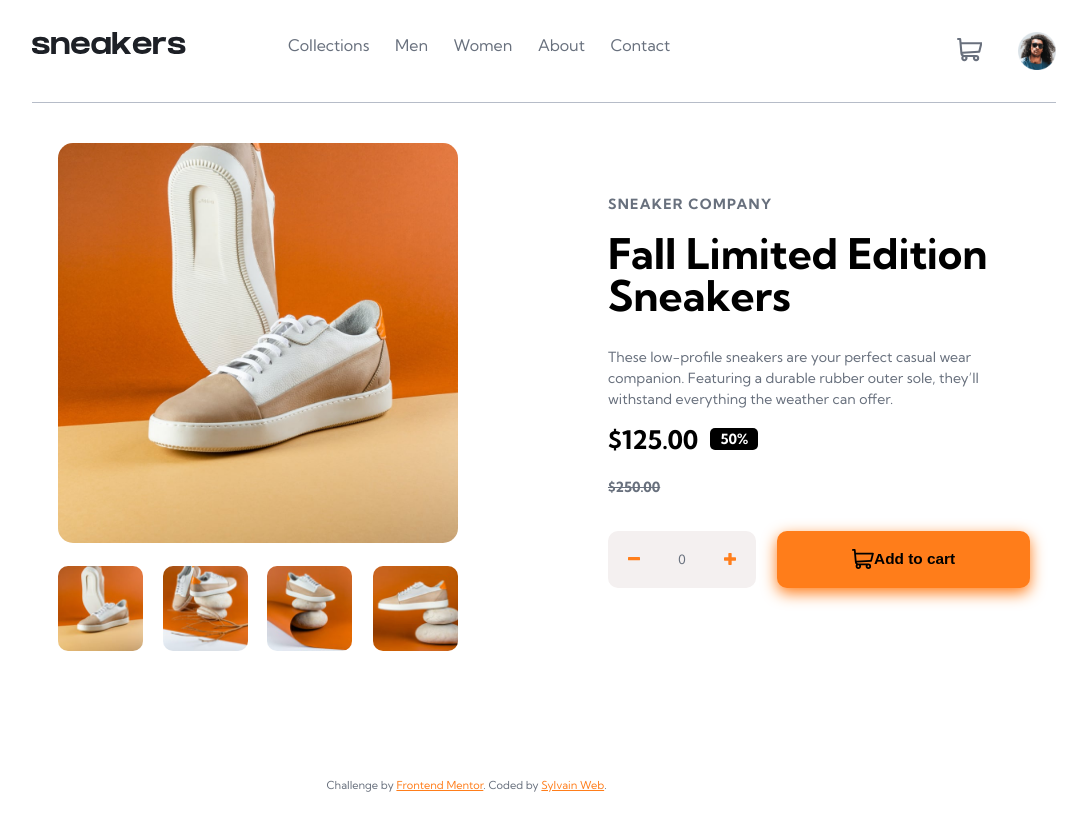
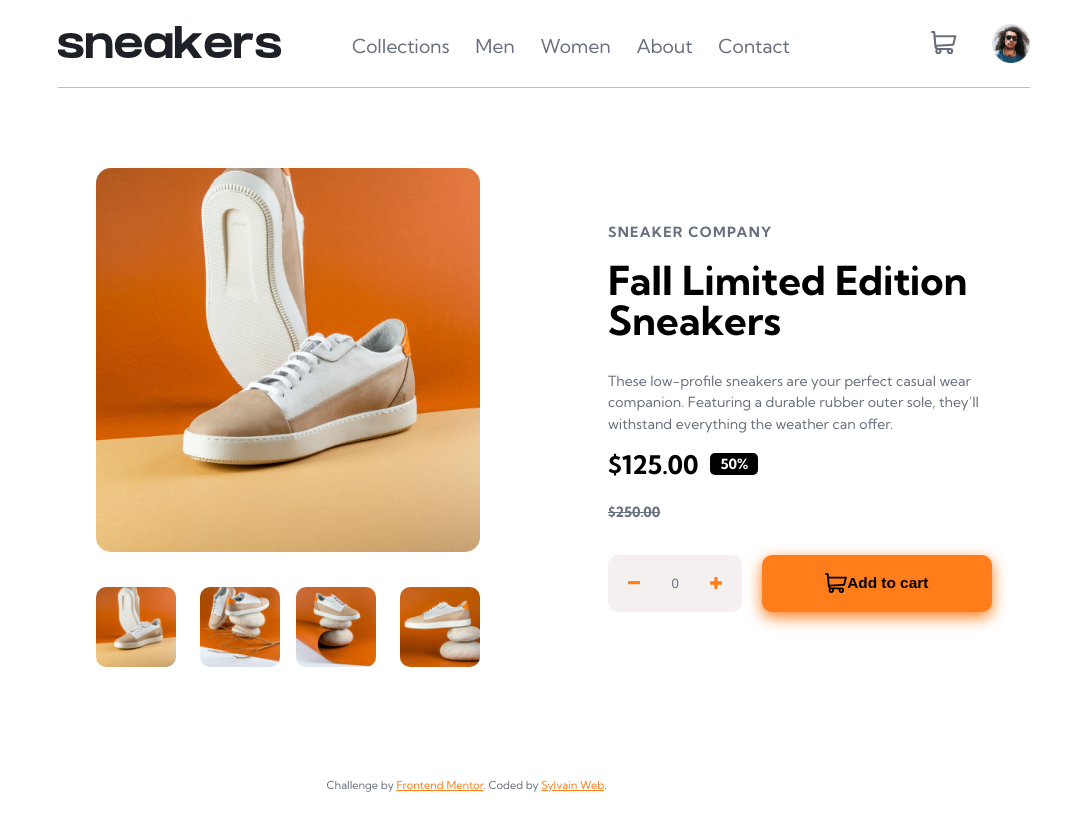
Before and after one commit to SylvainPS78/FEM-e-commerce-page, a plain HTML site: page index.html in a window 1280 px wide. Shown: the whole page, without its empty margins (96-1183 px from the left). After the commit the page ends 800 px from the top, so only its background shows below. Drawn offline with Linux system fonts and the light colour scheme.

Commit message:
FEAT Finished Desktop static design

```diff
--- a/css/style.css
+++ b/css/style.css
@@ -438,6 +438,7 @@ html {
         width: 12vw;
     }
 
+
     .company-name {
         color:var(--dark-grayish-blue);
         letter-spacing: 0.1rem;
@@ -491,10 +492,11 @@ html {
     header {
         display: flex;
         flex-direction: row;
-        margin: 4vh 10vw;
+        align-items: center;
+        margin: 0 3.5vw 5vh 3.5vw;
         justify-content: space-between;
         border-bottom: 1px solid var(--grayish-blue);
-        padding-bottom: 4vh;
+        height:5vh;
     }
 
     html {
@@ -502,16 +504,13 @@ html {
     }
 
     #left-main {
-        width:33vw;
-    }
-
-    main {
-        margin: 5vh 12vw;
+        width:44vw;
+        max-width: 44vw;
     }
 
     .nav-menu {
         position:absolute;
-        top:calc(4vh + 3px);
+        top:1.5vh;
         left:30vw;
         display: flex;
         flex-direction: row;
@@ -528,9 +527,8 @@ html {
         display: grid;
         grid-template-columns: repeat(4, 1fr);
         grid-template-rows: 4fr 1fr;
-        gap:min(1.65vw, 2vh);
-        max-width:min(50vh, 33vw);
-        max-height: 50vh;
+        max-width:min(65vh, 44vw);
+        max-height: min(80vh,54vw);
     }
 
     .price-wrapper {
@@ -543,35 +541,36 @@ html {
     }
 
     .product-name {
-        font-size:3.3vw;
+        font-size:min(5vh,3.3vw); /*  TBD  */
+        margin-bottom: 30px;  /*  TBD  */
         color:var(--black);
         line-height: 1;
-        margin-bottom: 30px;
     }
 
     .product-picture {
         border-radius: 15px;
         grid-column: 1/5;
         grid-row: 1;
-        max-height: min(50vh, 33vw);
-        max-width: min(50vh, 33vw);
+        max-height: min(65vh, 44vw);
+        max-width: min(65vh, 44vw);
     }
 
     .product-section {
         display: flex;
         flex-direction: row;
+        margin: 0 4.5vw 5vh 4.5vw;
     }
 
     .product-thumbnail {
         grid-row: 2;
         border-radius: 10px;
-        margin-top: 0.5vw;
-        max-height: min(11vh, 7vw);
-        max-width: min(11vh, 7vw);
+        max-height: min(13vh, 9.5vw);
+        max-width: min(13vh, 9.5vw);
+        margin-top:2vh;
     }
 
     .quantity-wrapper {
-        padding:20px;
+        padding:20px;  /*  TBD  */
         width:35%;
     }
 
@@ -584,9 +583,11 @@ html {
     #right-main {
         display: flex;
         flex-direction: column;
-        margin-left:10vw;
-        margin-top:4vw;
-        width:33vw;
+        justify-content: center;
+        margin-left:3vw;
+        width:44vw;
+        max-width: 44vw;
+        max-height: 91vh;
     }
 
     #thumbnail-1 {
@@ -608,3 +609,64 @@ html {
         justify-self: end;
     }
   }
+
+
+  @media (min-width: 1001px) {
+
+    #company-logo {
+        width: 17.5vw;
+    }
+
+    header {
+        margin: 0 12vw 10vh 12vw;
+        height:11vh;
+    }
+
+    #left-main {
+        width:30vw;
+        max-width: 30vw;
+    }
+
+    .nav-menu {
+        top:4.25vh;
+        left:35vw;
+        gap:2vw;
+        font-size: 1.5vw;
+    }
+
+    .picture-wrapper {
+        max-width:min(50vh, 30vw);
+        max-height: min(64vh,39vw);
+    }
+
+    .product-name {
+        margin-bottom: 30px;
+        font-size:min(5vh,3.3vw);
+    }
+
+    .product-picture {
+        max-height: min(50vh, 30vw);
+        max-width: min(50vh, 30vw);
+    }
+
+    .product-section {
+        margin: 0 15vw 15vh 15vw;
+    }
+
+    .product-thumbnail {
+        max-height: min(10vh, 7vw);
+        max-width: min(10vh, 7vw);
+        margin-top:4vh;
+    }
+
+    .quantity-wrapper {
+        padding:20px;
+    }
+
+    #right-main {
+        margin-left:10vw;
+        width:30vw;
+        max-width: 30vw;
+        max-height: 64vh;
+    }
+  }
```
